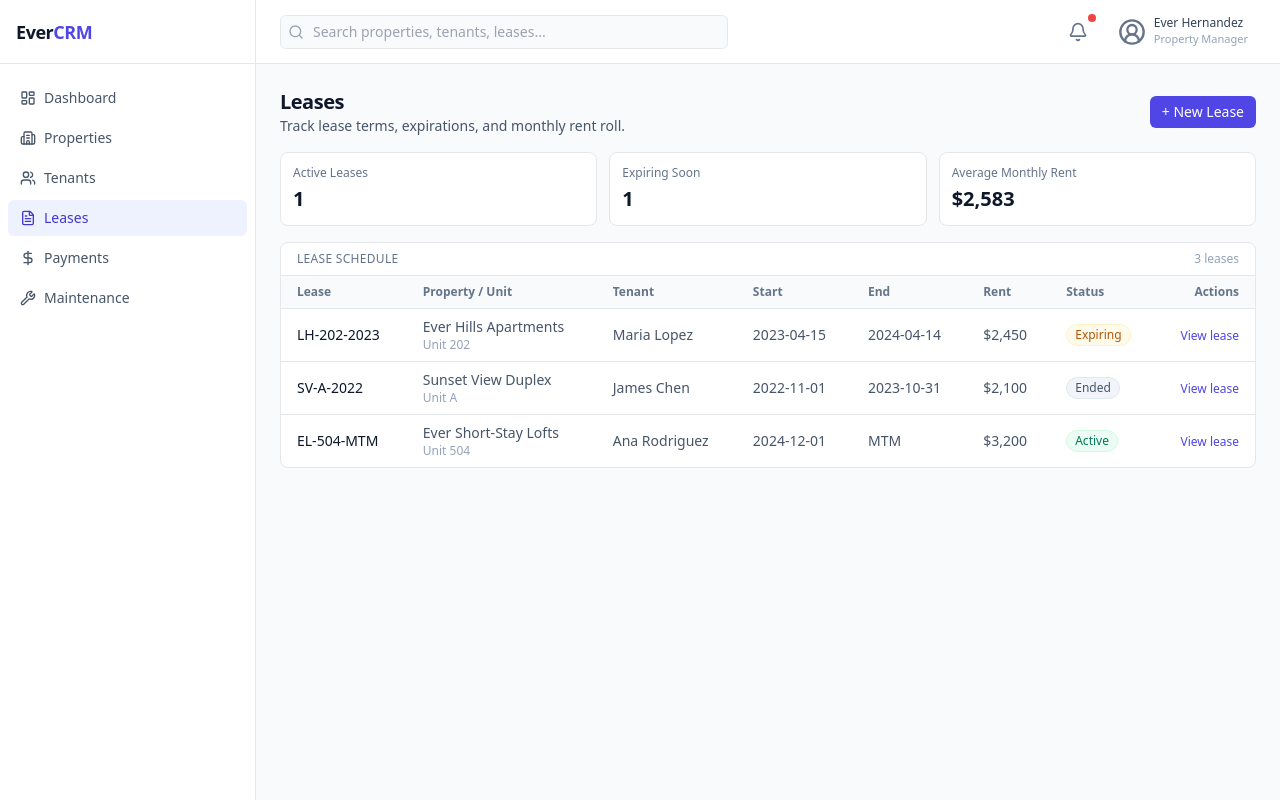
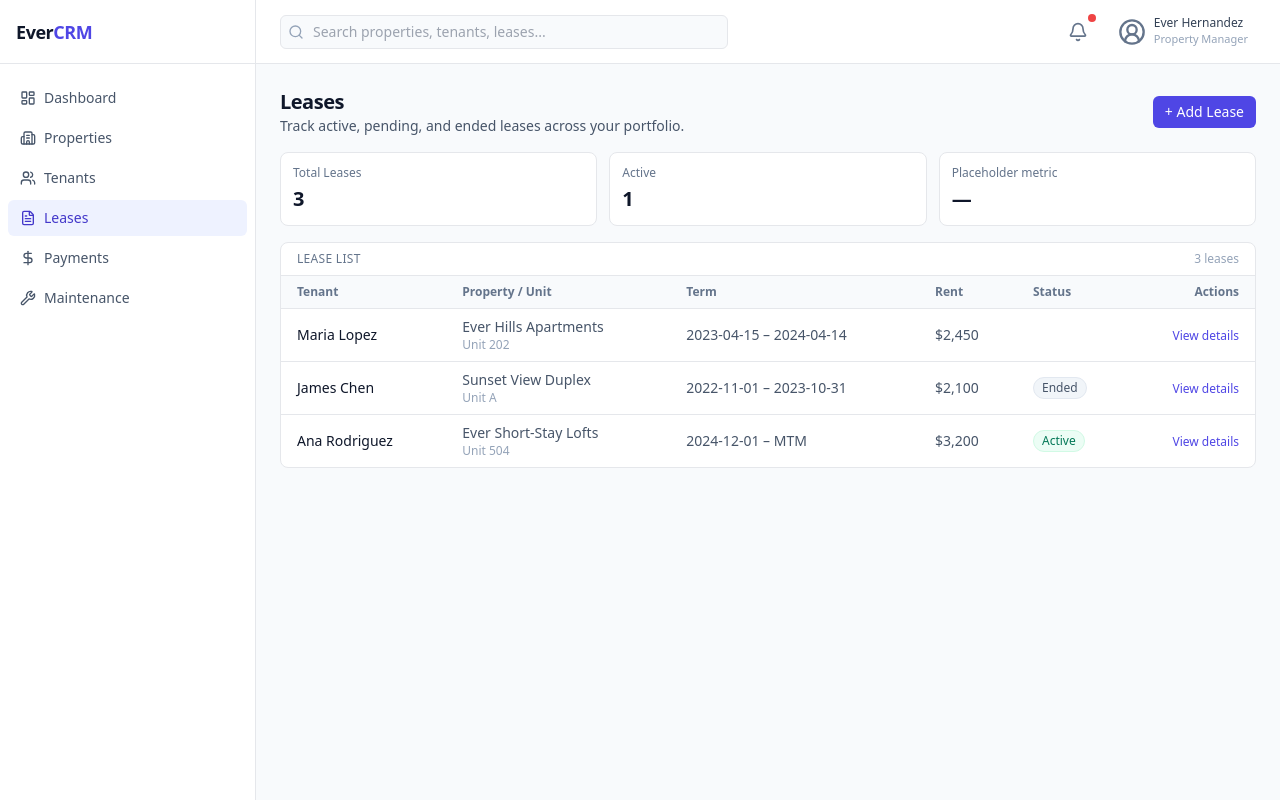
Before and after one commit to Blueavian9/CESAR_CRM, a React (Vite) app: page /leases in a window 1280 px wide. Built offline with nearby package versions, Linux system fonts and the light colour scheme.

Commit message:
Add lease details page and align lease types

```diff
--- a/src/app/routes/AppRouter.tsx
+++ b/src/app/routes/AppRouter.tsx
@@ -8,6 +8,7 @@ import PaymentsPage from "../../features/payments/PaymentsPage";
 import MaintenancePage from "../../features/maintenance/MaintenancePage";
 import PropertyDetailsPage from "../../features/properties/PropertyDetailsPage";
 import TenantDetailsPage from "../../features/tenants/TenantDetailsPage";
+import LeaseDetailsPage from "../../features/leases/LeaseDetailsPage";
 
 const AppRouter = () => {
   return (
@@ -27,6 +28,10 @@ const AppRouter = () => {
 <Route path="/tenants/:id" element={<TenantDetailsPage />} />
 
         <Route path="leases" element={<LeasesPage />} />
+        <Route path="leases" element={<LeasesPage />} />
+<Route path="/leases" element={<LeasesPage />} />
+<Route path="/leases/:id" element={<LeaseDetailsPage />} />
+
         <Route path="payments" element={<PaymentsPage />} />
         <Route path="maintenance" element={<MaintenancePage />} />
 
--- /dev/null
+++ b/src/features/leases/LeaseDetailsPage.tsx
@@ -0,0 +1,156 @@
+import type { FC } from "react";
+import { useParams, useNavigate, Link } from "react-router-dom";
+import { MOCK_LEASES } from "./mockLeases";
+
+const LeaseDetailsPage: FC = () => {
+  const { id } = useParams<{ id: string }>();
+  const navigate = useNavigate();
+
+  const lease = MOCK_LEASES.find((l) => l.id === id);
+
+  if (!lease) {
+    return (
+      <div className="space-y-4">
+        <button
+          type="button"
+          onClick={() => navigate(-1)}
+          className="text-sm text-indigo-600 hover:text-indigo-700"
+        >
+          ← Back
+        </button>
+        <p className="text-sm text-slate-700">Lease not found.</p>
+      </div>
+    );
+  }
+
+  const status = lease.status; // "active" | "pending" | "ended"
+  const monthlyRent = lease.rent;
+  const termLabel = `${lease.startDate} – ${lease.endDate ?? "Present"}`;
+
+  return (
+    <div className="space-y-6">
+      {/* Breadcrumb + back */}
+      <div className="flex items-center justify-between">
+        <div className="flex items-center gap-2 text-sm text-slate-500">
+          <Link
+            to="/leases"
+            className="text-indigo-600 hover:text-indigo-700"
+          >
+            Leases
+          </Link>
+          <span>/</span>
+          <span>{lease.tenantName}</span>
+        </div>
+
+        <button
+          type="button"
+          onClick={() => navigate(-1)}
+          className="inline-flex items-center rounded-md border px-3 py-1.5 text-xs font-medium text-slate-700 hover:bg-slate-50"
+        >
+          ← Back
+        </button>
+      </div>
+
+      {/* Header */}
+      <div className="flex flex-col gap-3 sm:flex-row sm:items-center sm:justify-between">
+        <div>
+          <h1 className="text-2xl font-semibold tracking-tight">
+            {lease.tenantName}
+          </h1>
+          <p className="text-sm text-slate-600">
+            {lease.propertyName}
+            {lease.unit && ` • Unit ${lease.unit}`}
+          </p>
+          <p className="mt-1 text-xs text-slate-400">{termLabel}</p>
+        </div>
+
+        <span
+          className={[
+            "inline-flex items-center rounded-full px-3 py-1 text-xs font-medium capitalize",
+            status === "active" &&
+              "bg-emerald-50 text-emerald-700 border border-emerald-100",
+            status === "pending" &&
+              "bg-amber-50 text-amber-700 border border-amber-100",
+            status === "ended" &&
+              "bg-slate-100 text-slate-600 border border-slate-200",
+          ]
+            .filter(Boolean)
+            .join(" ")}
+        >
+          {status}
+        </span>
+      </div>
+
+      {/* Stats */}
+      <div className="grid gap-3 sm:grid-cols-3">
+        <div className="rounded-lg border bg-white p-3">
+          <p className="text-xs text-slate-500">Monthly rent</p>
+          <p className="mt-1 text-xl font-semibold">
+            ${monthlyRent.toLocaleString()}
+          </p>
+        </div>
+        <div className="rounded-lg border bg-white p-3">
+          <p className="text-xs text-slate-500">Lease term</p>
+          <p className="mt-1 text-sm font-medium text-slate-900">
+            {termLabel}
+          </p>
+        </div>
+        <div className="rounded-lg border bg-white p-3">
+          <p className="text-xs text-slate-500">Status</p>
+          <p className="mt-1 text-sm font-medium capitalize text-slate-900">
+            {status}
+          </p>
+        </div>
+      </div>
+
+      {/* Layout: overview + sidebar */}
+      <div className="grid gap-4 lg:grid-cols-3">
+        <div className="space-y-4 lg:col-span-2">
+          <div className="rounded-lg border bg-white p-4">
+            <h2 className="text-sm font-semibold text-slate-900">
+              Lease overview
+            </h2>
+            <p className="mt-2 text-xs text-slate-500">
+              Placeholder – later this can show rent schedule, renewals,
+              co-signers, and attached documents.
+            </p>
+          </div>
+        </div>
+
+        <div className="space-y-4">
+          <div className="rounded-lg border bg-white p-4">
+            <h2 className="text-sm font-semibold text-slate-900">
+              Key details
+            </h2>
+            <dl className="mt-2 space-y-2 text-xs text-slate-600">
+              <div className="flex justify-between">
+                <dt className="text-slate-500">Tenant</dt>
+                <dd>{lease.tenantName}</dd>
+              </div>
+              <div className="flex justify-between">
+                <dt className="text-slate-500">Property</dt>
+                <dd>{lease.propertyName}</dd>
+              </div>
+              {lease.unit && (
+                <div className="flex justify-between">
+                  <dt className="text-slate-500">Unit</dt>
+                  <dd>{lease.unit}</dd>
+                </div>
+              )}
+              <div className="flex justify-between">
+                <dt className="text-slate-500">Start date</dt>
+                <dd>{lease.startDate}</dd>
+              </div>
+              <div className="flex justify-between">
+                <dt className="text-slate-500">End date</dt>
+                <dd>{lease.endDate ?? "Present"}</dd>
+              </div>
+            </dl>
+          </div>
+        </div>
+      </div>
+    </div>
+  );
+};
+
+export default LeaseDetailsPage;
--- a/src/features/leases/LeasesPage.tsx
+++ b/src/features/leases/LeasesPage.tsx
@@ -1,63 +1,59 @@
 import type { FC } from "react";
-import { MOCK_LEASES } from "./mockLeases.ts";
+import { Link } from "react-router-dom";
+import { MOCK_LEASES } from "./mockLeases";
 
 const LeasesPage: FC = () => {
-  const active = MOCK_LEASES.filter((l) => l.status === "active").length;
-  const expiring = MOCK_LEASES.filter((l) => l.status === "expiring").length;
-  const avgRent =
-    MOCK_LEASES.reduce((sum, l) => sum + l.rent, 0) / (MOCK_LEASES.length || 1);
+  const totalLeases = MOCK_LEASES.length;
+  const activeCount = MOCK_LEASES.filter((l) => l.status === "active").length;
 
   return (
     <div className="space-y-4">
+      {/* Header */}
       <div className="flex flex-col gap-2 sm:flex-row sm:items-center sm:justify-between">
         <div>
           <h1 className="text-xl font-semibold tracking-tight">Leases</h1>
           <p className="text-sm text-slate-600">
-            Track lease terms, expirations, and monthly rent roll.
+            Track active, pending, and ended leases across your portfolio.
           </p>
         </div>
 
         <button className="inline-flex items-center justify-center px-3 py-1.5 text-sm rounded-md bg-indigo-600 text-white hover:bg-indigo-700">
-          + New Lease
+          + Add Lease
         </button>
       </div>
 
+      {/* Stats */}
       <div className="grid grid-cols-1 gap-3 sm:grid-cols-3">
         <div className="rounded-lg border bg-white p-3">
-          <p className="text-xs text-slate-500">Active Leases</p>
-          <p className="mt-1 text-xl font-semibold">{active}</p>
+          <p className="text-xs text-slate-500">Total Leases</p>
+          <p className="mt-1 text-xl font-semibold">{totalLeases}</p>
         </div>
         <div className="rounded-lg border bg-white p-3">
-          <p className="text-xs text-slate-500">Expiring Soon</p>
-          <p className="mt-1 text-xl font-semibold">{expiring}</p>
+          <p className="text-xs text-slate-500">Active</p>
+          <p className="mt-1 text-xl font-semibold">{activeCount}</p>
         </div>
         <div className="rounded-lg border bg-white p-3">
-          <p className="text-xs text-slate-500">Average Monthly Rent</p>
-          <p className="mt-1 text-xl font-semibold">
-            ${Math.round(avgRent).toLocaleString()}
-          </p>
+          <p className="text-xs text-slate-500">Placeholder metric</p>
+          <p className="mt-1 text-xl font-semibold">—</p>
         </div>
       </div>
 
+      {/* Table */}
       <div className="rounded-lg border bg-white">
         <div className="flex items-center justify-between border-b px-4 py-2">
           <p className="text-xs font-medium uppercase tracking-wide text-slate-500">
-            Lease Schedule
+            Lease list
           </p>
-          <p className="text-xs text-slate-400">
-            {MOCK_LEASES.length} leases
-          </p>
+          <p className="text-xs text-slate-400">{totalLeases} leases</p>
         </div>
 
         <div className="overflow-x-auto">
           <table className="min-w-full text-left text-sm">
             <thead className="border-b bg-slate-50 text-xs font-medium text-slate-500">
               <tr>
-                <th className="px-4 py-2">Lease</th>
+                <th className="px-4 py-2">Tenant</th>
                 <th className="px-4 py-2">Property / Unit</th>
-                <th className="px-4 py-2">Tenant</th>
-                <th className="px-4 py-2">Start</th>
-                <th className="px-4 py-2">End</th>
+                <th className="px-4 py-2">Term</th>
                 <th className="px-4 py-2">Rent</th>
                 <th className="px-4 py-2">Status</th>
                 <th className="px-4 py-2 text-right">Actions</th>
@@ -69,32 +65,30 @@ const LeasesPage: FC = () => {
                   key={lease.id}
                   className="border-b last:border-0 hover:bg-slate-50/60"
                 >
-                  <td className="px-4 py-2 text-sm font-medium text-slate-900">
-                    {lease.code}
-                  </td>
-                  <td className="px-4 py-2 text-sm text-slate-600">
-                    {lease.propertyName}
-                    <div className="text-xs text-slate-400">Unit {lease.unit}</div>
-                  </td>
-                  <td className="px-4 py-2 text-sm text-slate-600">
+                  <td className="px-4 py-2 align-middle text-sm font-medium text-slate-900">
                     {lease.tenantName}
                   </td>
-                  <td className="px-4 py-2 text-sm text-slate-600">
-                    {lease.startDate}
+                  <td className="px-4 py-2 align-middle text-sm text-slate-600">
+                    {lease.propertyName}
+                    {lease.unit && (
+                      <div className="text-xs text-slate-400">
+                        Unit {lease.unit}
+                      </div>
+                    )}
                   </td>
-                  <td className="px-4 py-2 text-sm text-slate-600">
-                    {lease.endDate}
+                  <td className="px-4 py-2 align-middle text-sm text-slate-600">
+                    {lease.startDate} – {lease.endDate ?? "Present"}
                   </td>
-                  <td className="px-4 py-2 text-sm text-slate-600">
+                  <td className="px-4 py-2 align-middle text-sm text-slate-600">
                     ${lease.rent.toLocaleString()}
                   </td>
-                  <td className="px-4 py-2">
+                  <td className="px-4 py-2 align-middle">
                     <span
                       className={[
                         "inline-flex items-center rounded-full px-2 py-0.5 text-xs font-medium",
                         lease.status === "active" &&
                           "bg-emerald-50 text-emerald-700 border border-emerald-100",
-                        lease.status === "expiring" &&
+                        lease.status === "pending" &&
                           "bg-amber-50 text-amber-700 border border-amber-100",
                         lease.status === "ended" &&
                           "bg-slate-100 text-slate-600 border border-slate-200",
@@ -103,14 +97,17 @@ const LeasesPage: FC = () => {
                         .join(" ")}
                     >
                       {lease.status === "active" && "Active"}
-                      {lease.status === "expiring" && "Expiring"}
+                      {lease.status === "pending" && "Pending"}
                       {lease.status === "ended" && "Ended"}
                     </span>
                   </td>
-                  <td className="px-4 py-2 text-right">
-                    <button className="text-xs font-medium text-indigo-600 hover:text-indigo-700">
-                      View lease
-                    </button>
+                  <td className="px-4 py-2 align-middle text-right">
+                    <Link
+                      to={`/leases/${lease.id}`}
+                      className="text-xs font-medium text-indigo-600 hover:text-indigo-700"
+                    >
+                      View details
+                    </Link>
                   </td>
                 </tr>
               ))}
```
